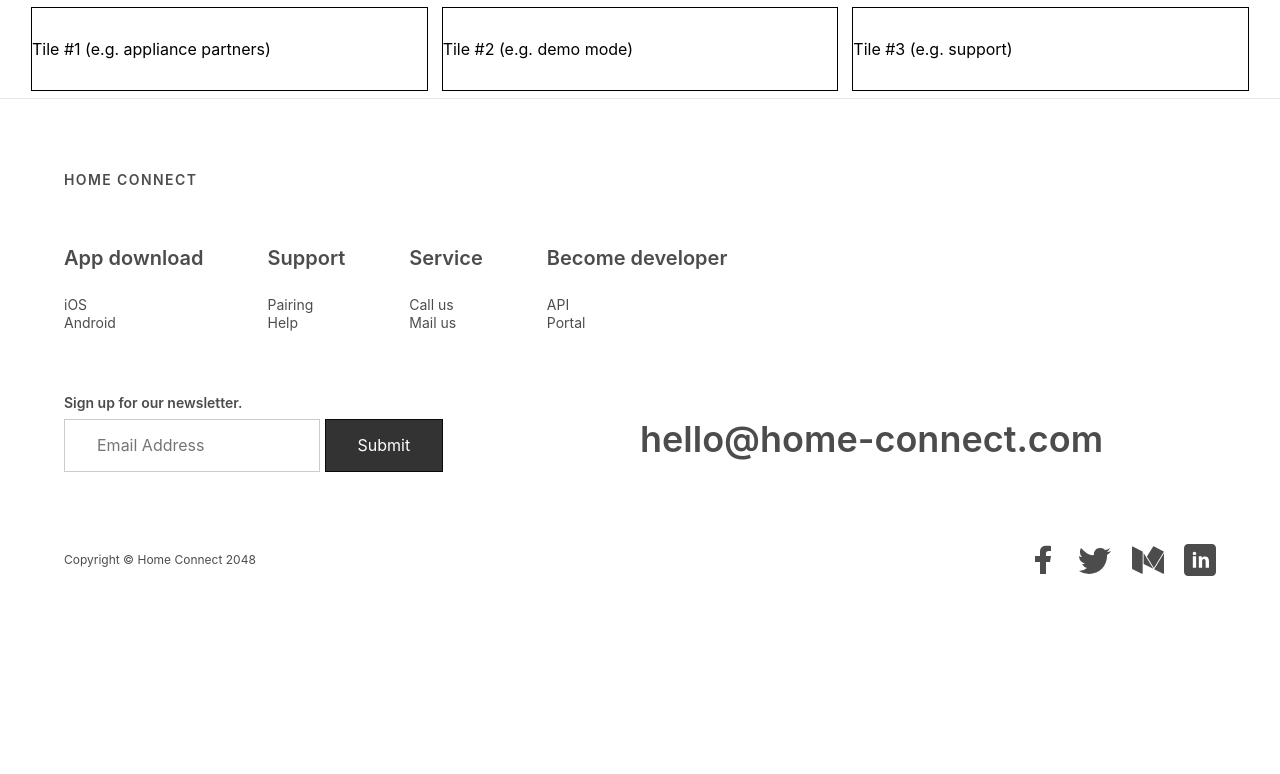
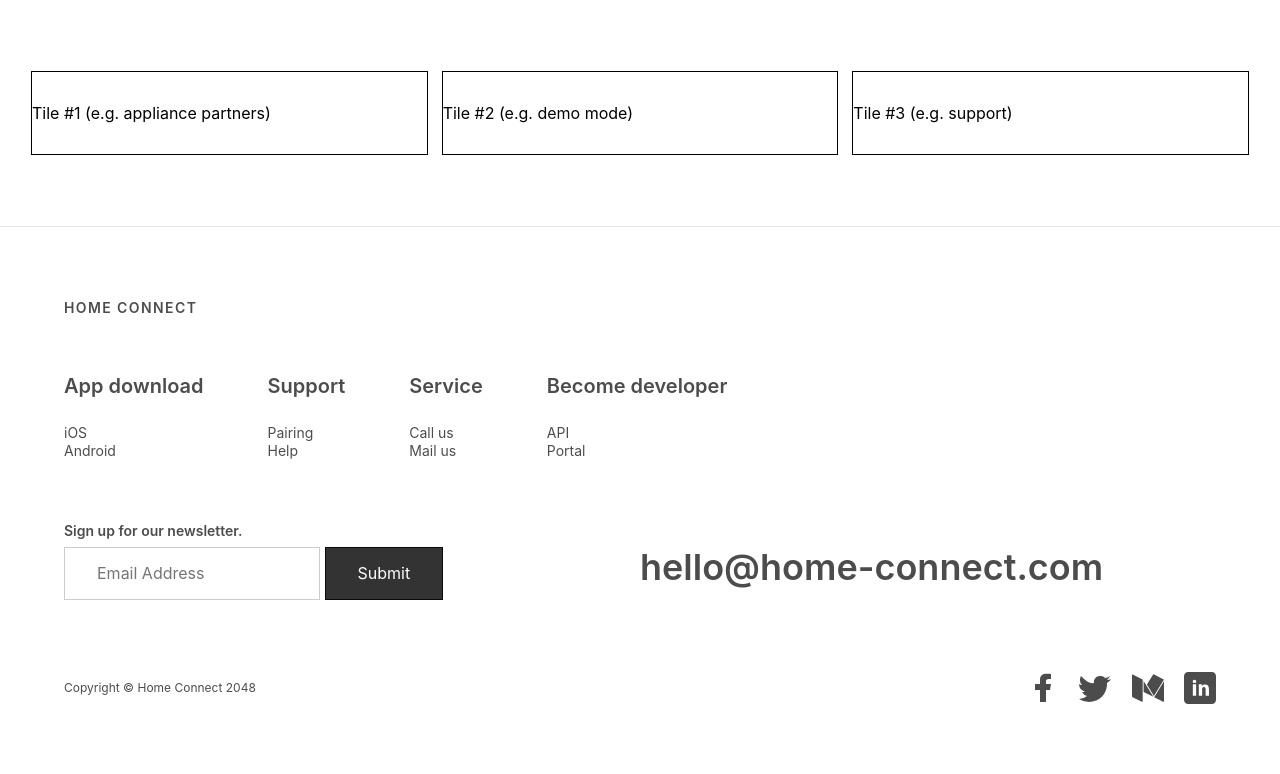
Before and after one commit to aplh/hc, a Jekyll site: the page homepage.html, which Jekyll copies as it is, in a window 1280 px wide. Shown: the part 771-1545 px from the top of the page. Built offline with Jekyll 4.4.1, drawn with Linux system fonts in a browser that asks for light colours; before the commit the page ends 1417 px from its top, so only the background shows below that.

Commit message:
Update homepage.html

```diff
--- a/homepage.html
+++ b/homepage.html
@@ -33,7 +33,7 @@
   </header>
 
 
-   <div class="mw9 center ph3-ns">
+   <div class="mw9 center ph3-ns pv5">
     <div class="cf ph2-ns">
       <div class="fl w-100 w-third-ns pa2">
         <div class="outline bg-white pv4">Tile #1 (e.g. appliance partners)</div>
```
